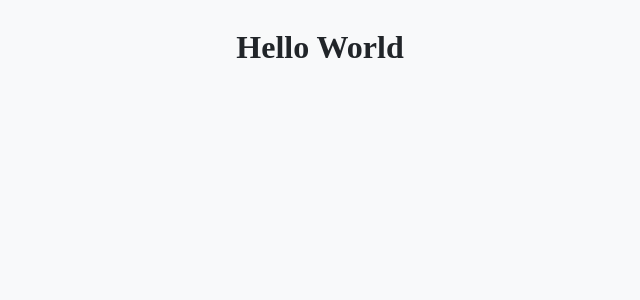
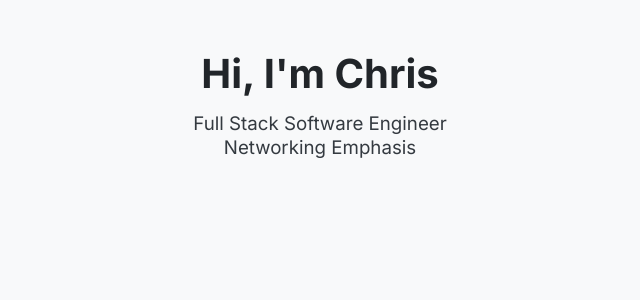
Before and after one commit to ChrisSannar/portfolio, a React (Create React App) app: page / in a window 1280 px wide. Shown: the top 300 px of the page, without its empty margins (328-968 px from the left). Built offline with nearby package versions, Linux system fonts and the light colour scheme.

Commit message:
Got the header card all set up and implemented the Inter font

```diff
--- a/public/index.html
+++ b/public/index.html
@@ -3,6 +3,7 @@
   <head>
     <meta charset="utf-8" />
     <link rel="icon" href="%PUBLIC_URL%/favicon.ico" />
+    <link href="https://fonts.googleapis.com/css2?family=Inter:wght@400;500;700&display=swap" rel="stylesheet">
     <meta name="viewport" content="width=device-width, initial-scale=1" />
     <meta name="theme-color" content="#000000" />
     <meta
--- a/src/App.css
+++ b/src/App.css
@@ -1,8 +1,26 @@
 .App {
   display: flex;
   justify-content: center;
+  color: light-dark(var(--color-darkest), var(--color-lightest));
+}
+
+.header {
+  display: flex;
+  flex-direction: column;
+  text-align: center;
+  margin-top: 2rem;
+  line-height: 58px;
 }
 
 h1 {
-  color: light-dark(var(--color-darkest), var(--color-lightest));
+  margin: 0.3rem;
+  font-size: 2.5rem;
+  font-weight: 700;
 }
+
+h3 {
+  margin: 0.3rem;
+  line-height: 1.5rem;
+  font-weight: 100;
+  color: light-dark(var(--color-darker), var(--color-lighter));
+}
--- a/src/App.tsx
+++ b/src/App.tsx
@@ -4,7 +4,10 @@ import './App.css';
 function App() {
   return (
     <div className="App">
-      <h1>Hello World</h1>
+      <div className="header">
+        <h1>Hi, I&apos;m Chris</h1>
+        <h3>Full Stack Software Engineer<br/>Networking Emphasis</h3>
+      </div>
     </div>
   );
 }
--- a/src/index.css
+++ b/src/index.css
@@ -9,10 +9,10 @@
   --color-lighter: #E9ECEF;
   --color-lightest: #F8F9FA;
   color-scheme: light dark;
+  font-family: 'Inter', sans-serif;
 }
 
 body {
-  color-scheme: light;
   width: 100%;
   height: 100%;
   background-color: light-dark(var(--color-lightest), var(--color-darkest));
```
